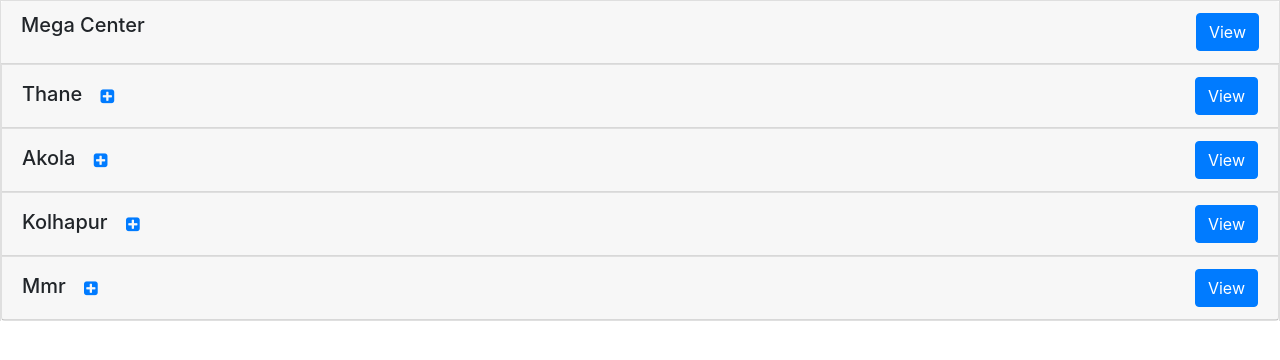
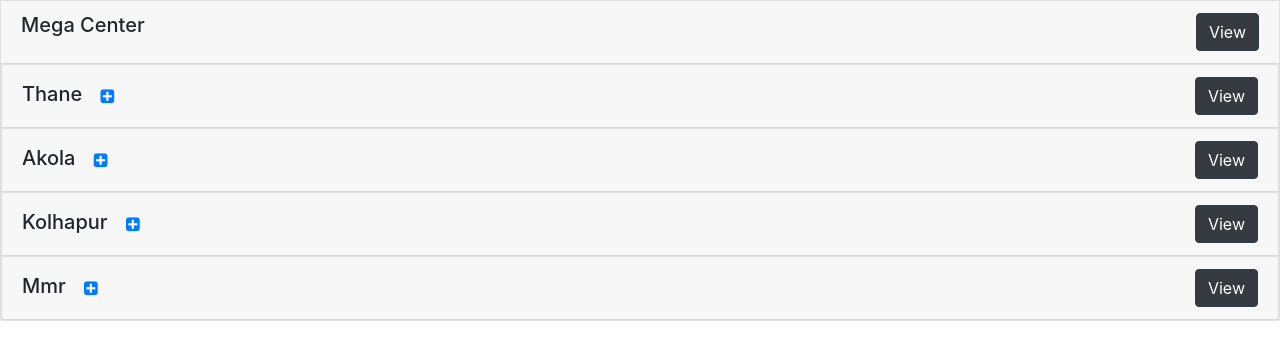
Before and after one commit to manish103p/VaccineDistributionSystem, a Django app: page /currentStatus in a window 1280 px wide. Shown: the part 56-416 px from the top of the page. Run offline with Django 3.2, Linux system fonts and the light colour scheme; a user stored in the database is signed in; data comes from the database, SQL or seed files in the repository; both versions use the stored data as it was after the commit; some libraries are stand-ins or nearby versions.

Commit message:
theme completed

```diff
--- a/templates/district_dash.html
+++ b/templates/district_dash.html
@@ -18,10 +18,10 @@
         <form method="POST">
             {% csrf_token %}
             <table>
-                <tr class="table-info">
+                <thead class=" table table-info table-dark">
                     <th>Name</th>
                     <th>Population</th>
-                </tr>
+                </thead>
                 <tr>
                     <td><input type="text" id="name" name="name" required /></td>
                     <td><input type="number" id="population" name="population" required min=1 /></td>
--- a/templates/index.html
+++ b/templates/index.html
@@ -94,10 +94,10 @@
       <div class="col-lg-6 col-md-6 p-0 align-self-center" data-aos="fade-right">
         <div class="row m-0 justify-content-center">
           <div class="main-screen">
-        <div class="main-text">Total Doses Administered: {{total_doses_consumed}}</div>
+        <div class="main-text">Total Doses Administered : {{total_doses_consumed}}</div>
         <div class="sub-text">Raahi is location based road trip companion, which allows users to find different services like Accomodation, Refreshments, Hospital and Garages near by in radius of 15 km. Raahi is a project developed by two budding IT Engineers. We aim to solve the problem of long time road travellers who find it difficult to find nearby washroom usable facilities, refreshment and accomodation facilities. This app also helps local businesses and joints to revolutionize their business by registering to our app.</div>
         <div class="link-button">
-            <a href="{% url 'registerForVaccinationDistrictForm' %}"><button class="btn btn-primary btn-lg" >Register For Vaccination</button></a>
+            <a href="{% url 'registerForVaccinationDistrictForm' %}"><button type="button" class="btn btn-outline-dark">Register For Vaccination</button></a>
           </div>
          </div>
         </div>
--- a/templates/login.html
+++ b/templates/login.html
@@ -1,7 +1,6 @@
 {% extends 'base.html' %}
 
 {% block content %}
-
 {% if error %}
 <p>Please correct the following errors:</p>
     {% for field in error %}
--- a/templates/registerForVaccinationDistrictForm.html
+++ b/templates/registerForVaccinationDistrictForm.html
@@ -7,7 +7,7 @@
         <select class="form-control" name="district_center">
             <option value="" selected>Open this select menu</option>
             {% for district_center in  district_centers %}
-            <option value="{{ district_center }}">{{ district_center }}</option>
+            <option value="{{ district_center }}" style="text-transform: capitalize;">{{ district_center }}</option>
             {% endfor %}
         </select><br>
     </div>
--- a/templates/status2.html
+++ b/templates/status2.html
@@ -29,7 +29,7 @@
                 <div class="card-header" id="headingTwo">
                   <h5 class="mb-0" >
                     Mega Center
-                    <button type="button" class="btn btn-primary" style="float: right;" data-toggle="modal" data-target="#MegaCenterModal">View</button>
+                    <button type="button" class="btn btn-dark" style="float: right;" data-toggle="modal" data-target="#MegaCenterModal">View</button>
                   </h5>
                 </div>
 
@@ -64,7 +64,7 @@
               <div class="card-header" id="headingTwo">
                 <h5 class="mb-0" >
                   {{ district.name }}
-                  <button type="button" class="btn btn-primary" style="float: right;" data-toggle="modal" data-target="#{{ district.name }}DistrictModal">View</button>
+                  <button type="button" class="btn btn-dark" style="float: right;" data-toggle="modal" data-target="#{{ district.name }}DistrictModal">View</button>
                   <button class="btn btn-link collapsed" type="button" data-toggle="collapse" data-target="#{{district.name}}DistrictCollapse" aria-expanded="false" aria-controls="{{district.name}}DistrictCollapse">
                     <i class="fa fa-plus-square" aria-hidden="true" ></i>
                   </button>
```
Also changed, not shown: templates/dashboard.html (+7 -1 lines), db.sqlite3, static/Capture.PNG (renamed from templates/Capture.PNG).
